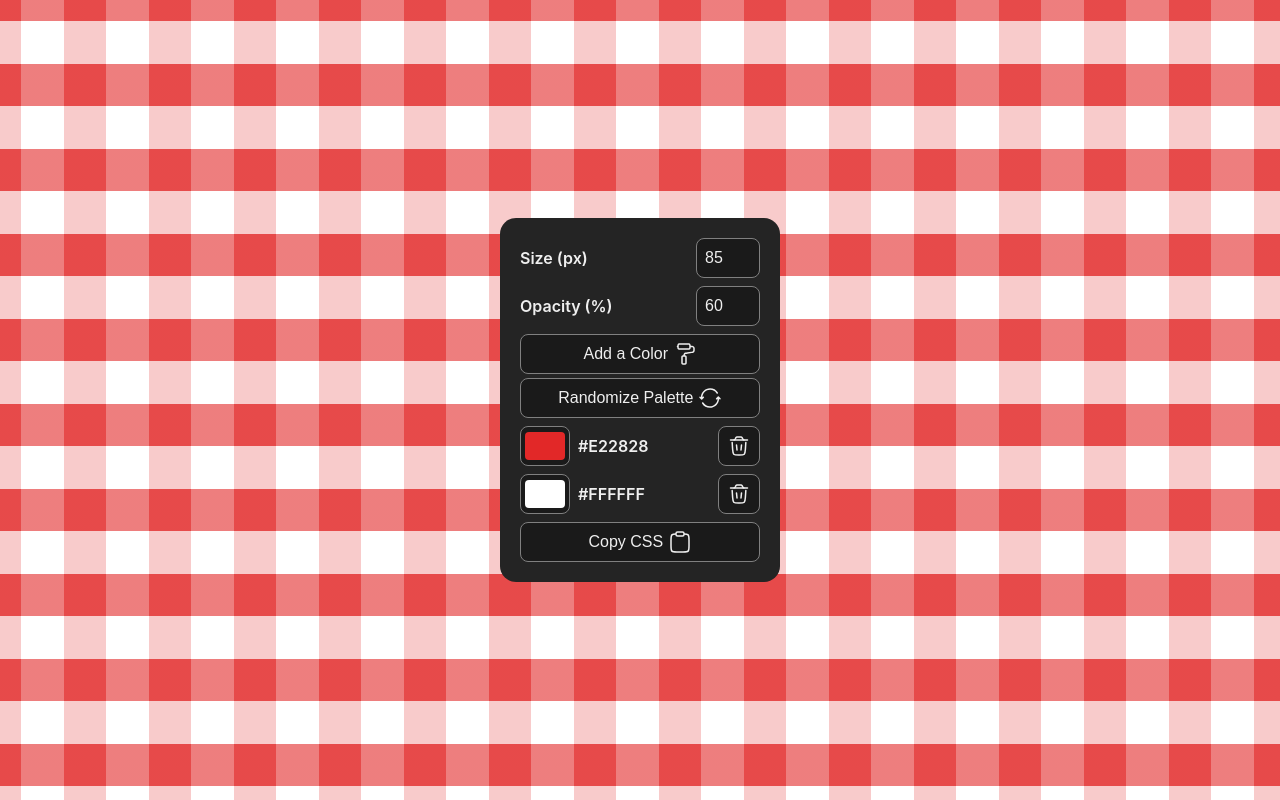
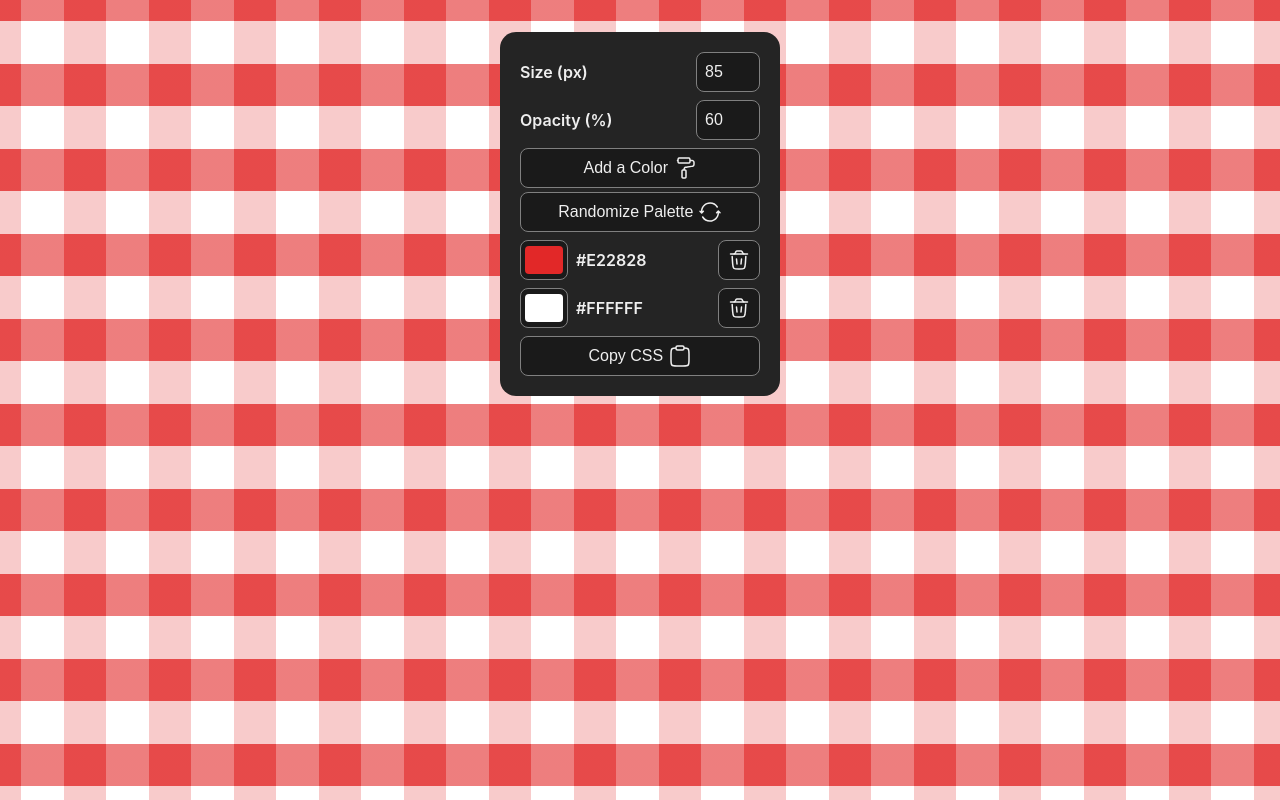
Before and after one commit to laneysmith/gingham, a React (Vite) app: page / in a window 1280 px wide. Built offline with nearby package versions, Linux system fonts and the light colour scheme.

Commit message:
fix controls at top of screen

```diff
--- a/src/index.css
+++ b/src/index.css
@@ -10,7 +10,7 @@
   -moz-osx-font-smoothing: grayscale;
   -webkit-text-size-adjust: 100%;
 
-  --accent-color: #00a7f7;
+  --accent-color: #005fcc;
   --border-color: grey;
   --border-radius: 8px;
   --inner-border-radius: 4px;
@@ -25,7 +25,7 @@
 body {
   margin: 0;
   display: flex;
-  place-items: center;
+  place-items: start center;
   min-width: 320px;
   min-height: 100vh;
 }
@@ -66,10 +66,6 @@ button {
 button:hover {
   border-color: var(--accent-color);
 }
-button:focus,
-button:focus-visible {
-  outline: 4px auto -webkit-focus-ring-color;
-}
 button:disabled {
   cursor: not-allowed;
   opacity: 0.7;
@@ -94,6 +90,7 @@ input[type="number"] {
 
 input[type="color"] {
   height: var(--control-height);
+  width: 3rem;
   border-radius: var(--border-radius);
   border: 1px solid var(--border-color);
   transition: border-color 0.25s;
@@ -103,10 +100,6 @@ input[type="color"] {
 }
 input[type="color"]:hover {
   border-color: var(--accent-color);
-}
-input[type="color"]:focus,
-input[type="color"]:focus-visible {
-  outline: 4px auto -webkit-focus-ring-color;
 }
 input[type="color"]::-webkit-color-swatch {
   border-radius: var(--inner-border-radius);
```
